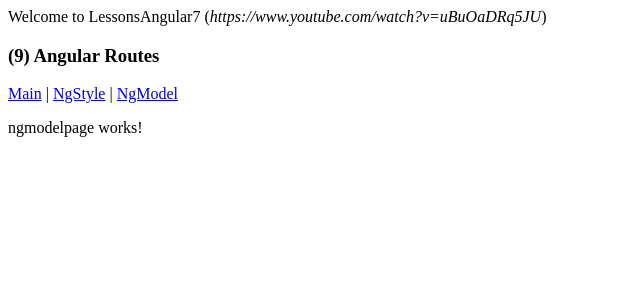
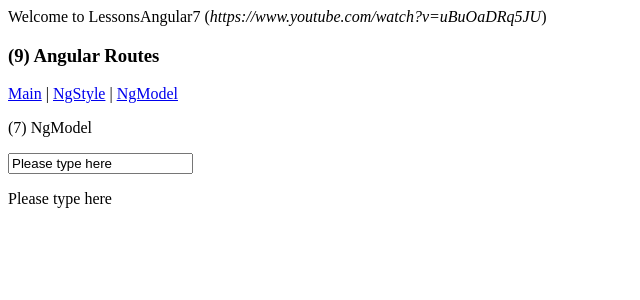
Before and after one commit to acknoilovewieti/AngularFirstApp, an Angular app: page /NgModel in a window 1280 px wide. Shown: the top 300 px of the page, without its empty margins (0-640 px from the left). Built offline with nearby package versions, Linux system fonts and the light colour scheme.

Commit message:
07 NgModel

```diff
--- a/src/app/app.module.ts
+++ b/src/app/app.module.ts
@@ -6,7 +6,7 @@ import { ShowDateComponent } from './show-date/show-date.component';
 import { NgstylepageComponent } from './ngstylepage/ngstylepage.component';
 import { NgmodelpageComponent } from './ngmodelpage/ngmodelpage.component';
 import { RouterModule, Routes } from '@angular/router';
-import { NgModel } from '@angular/forms';
+import { FormsModule } from '@angular/forms';
 
 const appRoutes: Routes = [
   {path: '', component: ShowDateComponent},
@@ -24,6 +24,7 @@ const appRoutes: Routes = [
   ],
   imports: [
     BrowserModule,
+    FormsModule,
     RouterModule.forRoot(appRoutes)
   ],
   providers: [],
--- a/src/app/ngmodelpage/ngmodelpage.component.html
+++ b/src/app/ngmodelpage/ngmodelpage.component.html
@@ -1 +1,3 @@
-<p>ngmodelpage works!</p>
+<p>(7) NgModel</p>
+<input  type="text" [(ngModel)]="typedtext">
+<p>{{typedtext}}</p>
--- a/src/app/ngmodelpage/ngmodelpage.component.ts
+++ b/src/app/ngmodelpage/ngmodelpage.component.ts
@@ -7,6 +7,8 @@ import { Component, OnInit } from '@angular/core';
 })
 export class NgmodelpageComponent implements OnInit {
 
+  typedtext: string = "Please type here";
+
   constructor() { }
 
   ngOnInit(): void {
```
